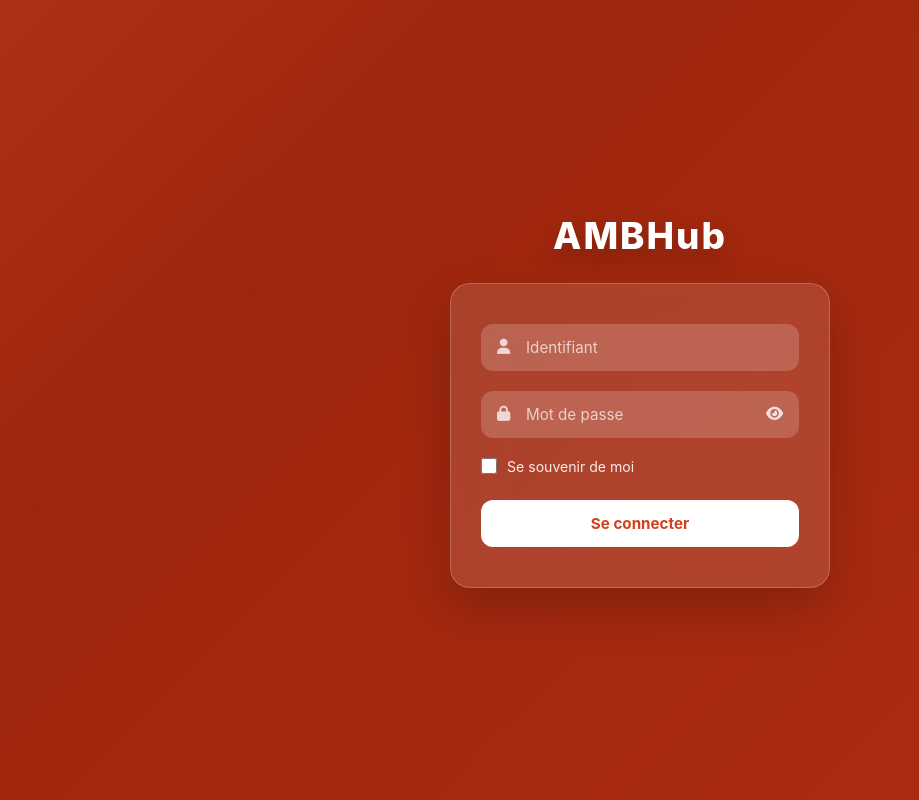
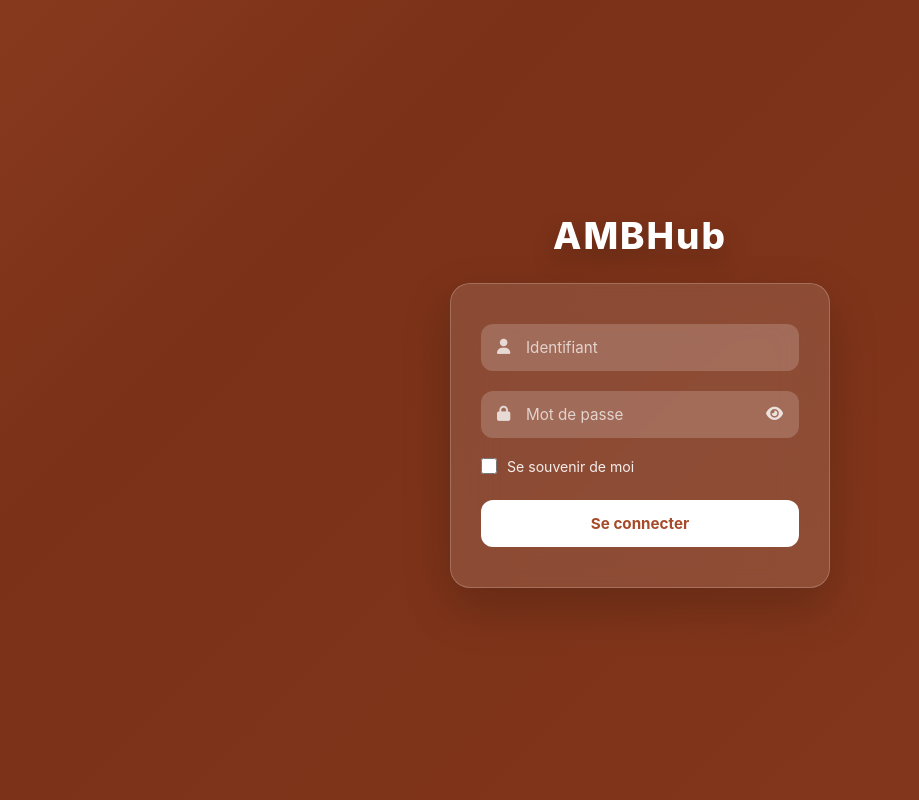
Before and after one commit to AMBmaurice/AMBHub, a Django app: page / in a window 1280 px wide. Shown: the whole page, without its empty margins (0-919 px from the left). Run offline with Django 4.2, Linux system fonts and the light colour scheme.

Commit message:
Update login.html

```diff
--- a/templates/login.html
+++ b/templates/login.html
@@ -20,7 +20,7 @@
             display: flex;
             justify-content: center;
             align-items: center;
-            background: linear-gradient(135deg, #d53e1d, #e85a37, #9e260e, #b83214);
+            background: linear-gradient(135deg, #a64b2a, #c05c33, #7a3118, #8e3e20);
             background-size: 400% 400%;
             animation: liquidBackground 15s ease infinite;
             position: relative;
@@ -155,7 +155,7 @@
             background: #ffffff;
             border: none;
             border-radius: 12px;
-            color: #d53e1d;
+            color: #a64b2a;
             font-size: 0.95rem;
             font-weight: 700;
             cursor: pointer;
```
